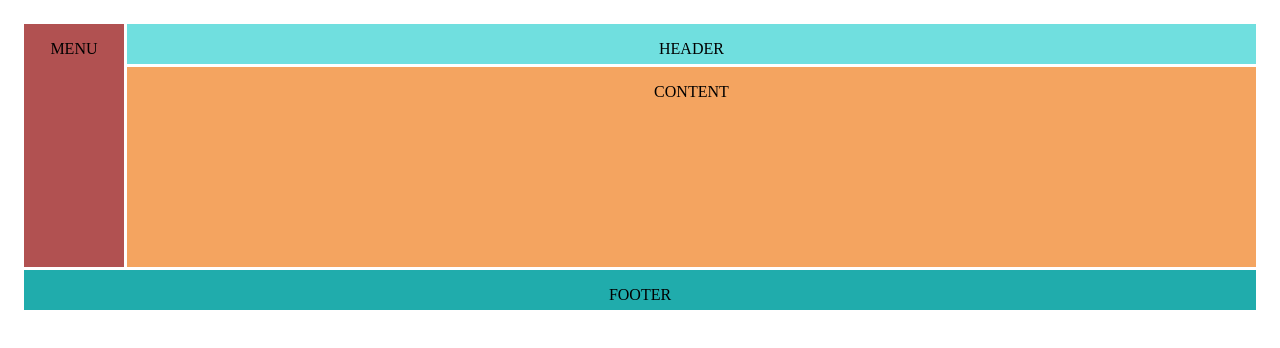
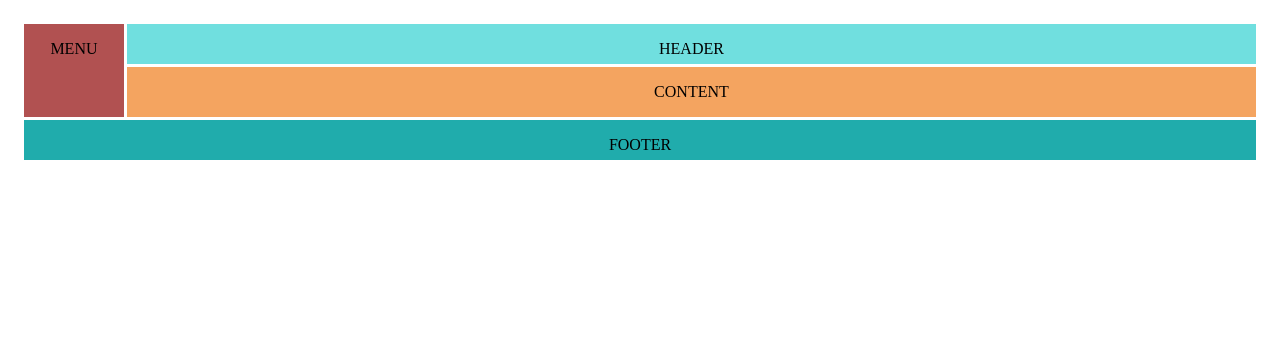
Before and after one commit to fluffykelpie/CSS-grid, a plain HTML site: page index.html in a window 1280 px wide. Drawn offline with Linux system fonts and the light colour scheme.

Commit message:
end section4

```diff
--- a/style.css
+++ b/style.css
@@ -3,7 +3,11 @@
     display: grid;
     grid-gap: 3px;
     grid-template-columns: repeat(12, 1fr);
-    grid-template-rows: 40px 200px 40px;
+    grid-template-rows: 40px auto 40px;
+    grid-template-areas:
+    "m h h h h h h h h h h h"
+    "m c c c c c c c c c c c "
+    "f f f f f f f f f f f f";
 }
 
 div {
@@ -13,20 +17,20 @@ div {
 
 .header {
     background-color:rgb(112, 223, 223);
-    grid-column: 2/-1;
+    grid-area: h;
 }
 
 .menu {
     background-color: rgb(177, 81, 81);
-    grid-row: 1 / 3;
+    grid-area: m;
 }
 
 .content {
     background-color: sandybrown;
-    grid-column: 2 / -1;
+    grid-area: c;
 }
 
 .footer {
     background-color: rgb(32, 172, 172);
-    grid-column: 1/ -1;
+    grid-area: f;
 }
```
